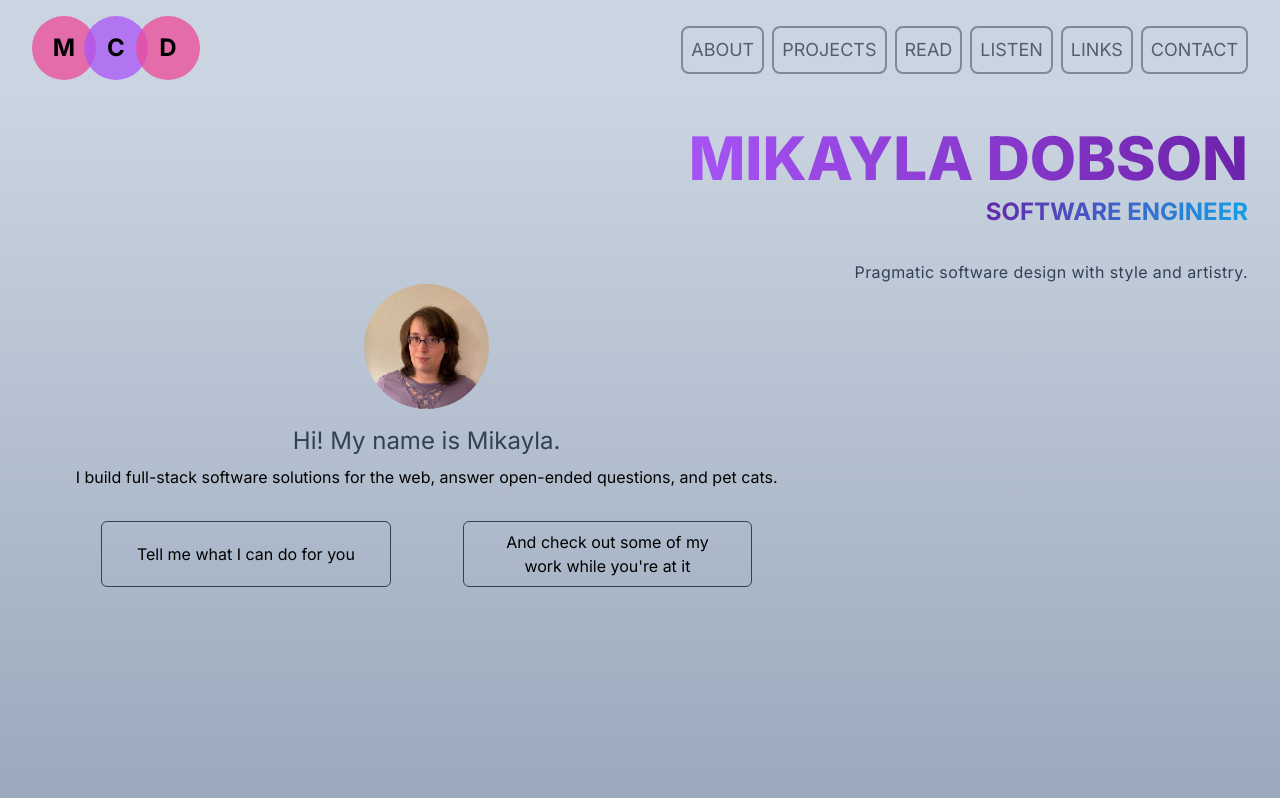
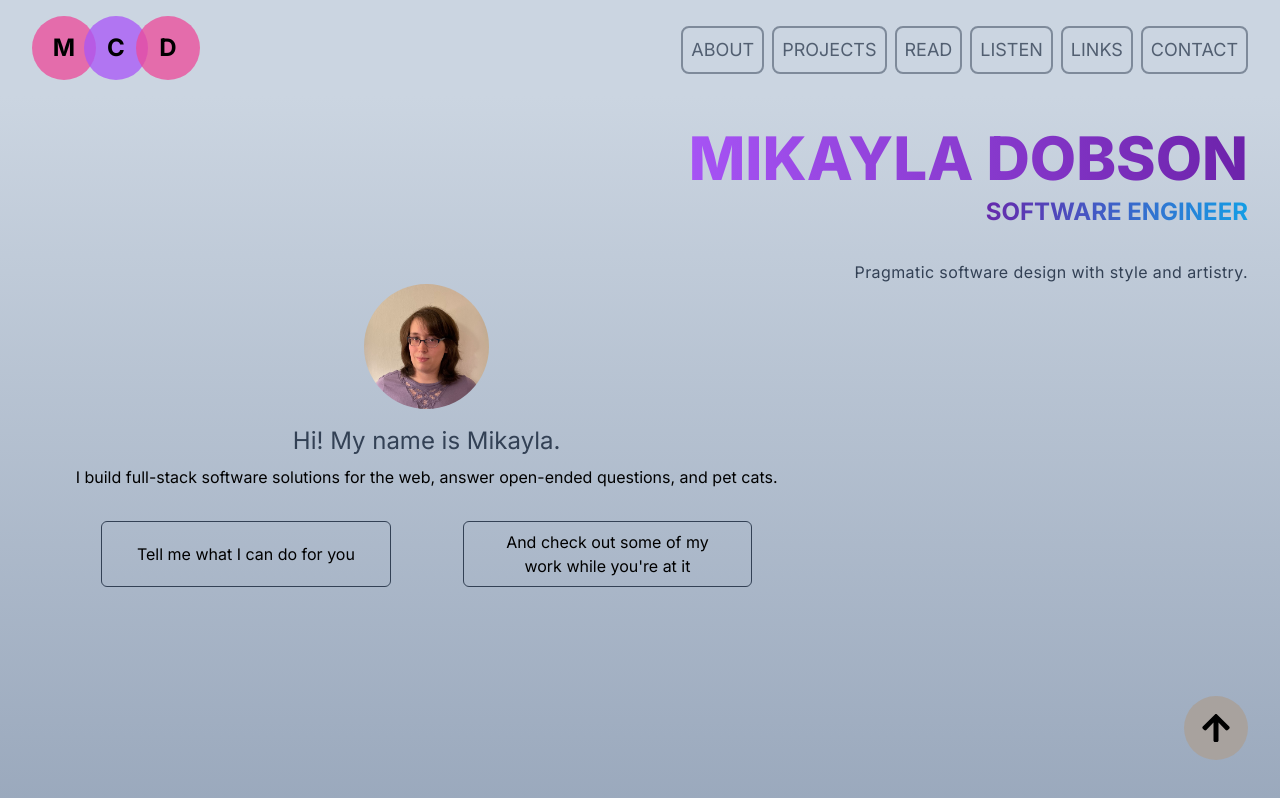
Before and after one commit to innocuous-symmetry/mikayla-dobson-dev, a Next.js app: page / in a window 1280 px wide. Shown: the top 798 px of the page. Built offline with nearby package versions, Linux system fonts and the light colour scheme.

Commit message:
building out audio playback component

```diff
--- a/app/layout.tsx
+++ b/app/layout.tsx
@@ -3,6 +3,7 @@ import './globals.css'
 import Head from 'next/head'
 import Navbar from '@/components/Navbar'
 import { Inter, Besley, Cabin } from 'next/font/google'
+import { AudioProvider } from '@/hooks/useAudio'
 
 export const inter = Inter({ subsets: ['latin'] })
 export const besley = Besley({ subsets: ['latin'] })
@@ -18,11 +19,13 @@ export default function RootLayout({ children }: { children: React.ReactNode })
           <link rel="icon" href="/favicon.ico" />
         </Head>
         <body className={inter.className}>
+          <AudioProvider>
             <Navbar />
             <div>
               <div id="navbar-spacer" className="h-[6rem] w-full bg-slate-300 dark:bg-black " />
               {children}
             </div>
+          </AudioProvider>
         </body>
       </html>
   )
--- a/app/listen/[collectionid]/page.tsx
+++ b/app/listen/[collectionid]/page.tsx
@@ -1,4 +1,4 @@
-import { AudioGallery } from "@/components/Audio/AudioGallery";
+import { AudioGallery } from "@/components/Music/AudioGallery";
 import NotFound from "@/components/NotFound";
 import MusicController from "@/server/controllers/music.controller";
 import { S3Service } from "@/server/s3";
--- a/app/listen/page.tsx
+++ b/app/listen/page.tsx
@@ -1,4 +1,4 @@
-import FullMusicList from "@/components/Audio/FullMusicList";
+import FullMusicList from "@/components/Music/FullMusicList";
 import MusicController from "@/server/controllers/music.controller";
 import { Suspense } from "react";
 
--- /dev/null
+++ b/components/Music/AudioPlayer/_Button.tsx
@@ -0,0 +1,16 @@
+type ButtonProps = {
+    children: React.ReactNode;
+    conditionalExp: string;
+    onClick: (...args: []) => void;
+    disabled?: boolean
+}
+
+export function _Button({ children, conditionalExp, onClick, disabled=false }: ButtonProps) {
+    return (
+        <button disabled={disabled} onClick={onClick} className={
+            conditionalExp + " transition-all duration-700 rounded-full bg-stone-400 border-black h-16 w-16 flex flex-col items-center justify-center"
+        }>
+            { children }
+        </button>
+    )
+}
--- /dev/null
+++ b/components/Music/AudioPlayer/index.tsx
@@ -0,0 +1,57 @@
+'use client';
+
+import useAudio from "@/hooks/useAudio";
+import { FaArrowDown, FaArrowUp, FaPause, FaPlay } from "react-icons/fa";
+import { useCallback } from "react";
+import { _Button } from "./_Button";
+import Link from "@/components/ui/Link";
+
+export default function AudioPlayer() {
+    const { isPlaying, isOpen, currentTrack, setIsPlaying, setIsOpen } = useAudio();
+
+    const changePlayState = useCallback(() => {
+        if (!currentTrack) {
+            setIsPlaying(false);
+            return;
+        }
+
+        setIsPlaying(!isPlaying);
+    }, [currentTrack, isPlaying, setIsPlaying])
+
+    return (
+        <div id="audio-player-panel" className={`${isOpen ? "bg-stone-300 border-black dark:bg-black dark:border-stone-300 text-black dark:text-stone-300 " : "bg-opacity-0 "} fixed bottom-0 right-0 flex items-center justify-between w-1/2 h-36 rounded-tl-xl z-0 transition-all duration-700 px-8`}>
+            {/* track info, if it is set */}
+            <div className="flex flex-col">
+                { !isOpen ? null : currentTrack ? (
+                    <>
+                    <h3>{currentTrack.name}</h3>
+                    <p>{currentTrack.artist ?? "(no artist listed)"} - {currentTrack.year ?? "(no year listed)"}</p>
+                    </>
+                ) : (
+                    <>
+                    <p className="text-white text-opacity-80">No track selected</p>
+                    <Link href="/listen">Browse works I have available for streaming!</Link>
+                    </>
+                )}
+            </div>
+
+            <div id="audio-panel-actions" className="flex items-center justify-end">
+                {/* conditionally-rendered button to close audio player once it's open */}
+                <_Button disabled={!currentTrack} conditionalExp={isOpen ? "opacity-100 translate-y-0 mr-4 " : "opacity-0 translate-y-32 mr-4 "} onClick={changePlayState}>
+                    { isPlaying
+                        ? <FaPause className="h-8 w-8 text-black" />
+                        : <FaPlay className="h-8 w-8 text-black" />
+                    }
+                </_Button>
+
+                <_Button onClick={() => setIsOpen(!isOpen)} conditionalExp={isOpen ? "right-36" : "right-12"}>
+                    { isOpen
+                        ? <FaArrowDown className="h-8 w-8 text-black" />
+                        : <FaArrowUp className="h-8 w-8 text-black" />
+                    }
+                </_Button>
+            </div>
+
+        </div>
+    )
+}
--- a/components/Audio/FullMusicList.tsx
+++ b/components/Music/FullMusicList.tsx
@@ -1,6 +1,7 @@
 'use client';
 import { MusicStreamingEntry } from "@/server/db/schema";
 import { Maybe } from "@/util/helpers";
+import Link from "../ui/Link";
 
 export default function FullMusicList({ allResults }: { allResults?: Maybe<Partial<MusicStreamingEntry>[]> }) {
     return (
@@ -9,7 +10,7 @@ export default function FullMusicList({ allResults }: { allResults?: Maybe<Parti
             ? allResults.map((result, idx) => {
                 return (
                     <div key={idx}>
-                        <a href={`/listen/${result.id}`}>{result.name}</a>
+                        <Link href={`/listen/${result.id}`}>{result.name}</Link>
                     </div>
                 )
             }) : <p>No music available for streaming.</p>
--- a/components/Navbar/index.tsx
+++ b/components/Navbar/index.tsx
@@ -4,6 +4,8 @@ import { InlineLogo, useColorShift } from './logo'
 import { useEffect, useState } from 'react';
 import { RxActivityLog } from "react-icons/rx";
 import { NavbarButton } from '../ui/Button';
+import useAudio from '@/hooks/useAudio';
+import AudioPlayer from '../Music/AudioPlayer/index';
 
 const SHIFT_INTERVAL = 3000;
 
@@ -68,6 +70,7 @@ export default function Navbar() {
                 <p className='text-lg text-right text-white text-opacity-80 hover:text-opacity-100 uppercase p-2 border-opacity-50 hover:border-opacity-75'>Contact</p>
             </Link>
         </div>
+        <AudioPlayer />
         </>
     )
 }
--- /dev/null
+++ b/components/ui/Link.tsx
@@ -0,0 +1,5 @@
+import { default as NextLink } from "next/link";
+
+export default function Link({ children, href }: { children: React.ReactNode, href: string }) {
+    return <NextLink className="dark:text-white dark:hover:text-violet-200 dark:active:text-white text-black hover:text-violet-950 active:text-black" href={href}>{children}</NextLink>
+}
--- /dev/null
+++ b/hooks/useAudio.tsx
@@ -0,0 +1,74 @@
+'use client';
+import { MusicStreamingEntry } from "@/server/db/schema";
+import { createContext, createRef, useCallback, useContext, useRef, useState } from "react";
+
+type AudioContextType = {
+    // boolean properties
+    isPlaying: boolean;
+    setIsPlaying: (isPlaying: boolean) => void;
+    isOpen: boolean;
+    setIsOpen: (isOpen: boolean) => void;
+
+    // track properties
+    /** @deprecated */
+    duration: number;
+    volume: number;
+    setVolume: (volume: number) => void;
+    currentTime: number;
+    setCurrentTime: (currentTime: number) => void;
+    handleTrackChange: (audioSource: string, track: MusicStreamingEntry) => void;
+
+    // identifiers
+    currentTrack?: MusicStreamingEntry;
+}
+
+const initialContext: AudioContextType = {
+    isPlaying: false,
+    setIsPlaying: () => {},
+    isOpen: false,
+    setIsOpen: () => {},
+    volume: 0.5,
+    setVolume: () => {},
+    duration: 0,
+    currentTime: 0,
+    setCurrentTime: () => {},
+    currentTrack: undefined,
+    handleTrackChange: () => {},
+}
+
+const AudioContext = createContext<AudioContextType>(initialContext);
+
+const AudioProvider = ({ children }: { children: React.ReactNode }) => {
+    const [currentTrack, setCurrentTrack] = useState<MusicStreamingEntry>();
+    const [audioSource, setAudioSource] = useState<string>();
+    const [isPlaying, setIsPlaying] = useState(false);
+    const [isOpen, setIsOpen] = useState(false);
+    const [volume, setVolume] = useState(0.5);
+    const [duration, setDuration] = useState(0);
+    const [currentTime, setCurrentTime] = useState(0);
+
+    const audioRef = createRef<HTMLAudioElement>();
+
+    const handleTrackChange = useCallback((audioSource: string, track: MusicStreamingEntry) => {
+        setCurrentTrack(track);
+        setAudioSource(audioSource);
+        setIsPlaying(true);
+    }, [])
+
+    return (
+        <AudioContext.Provider value={{
+            currentTrack, isOpen, isPlaying, volume, duration, currentTime,
+            setCurrentTime, setIsOpen, handleTrackChange, setIsPlaying, setVolume
+        }}>
+            {children}
+            <audio className="hidden" style={{ display: "none" }} ref={audioRef} controls autoPlay={isPlaying} src={audioSource} />
+        </AudioContext.Provider>
+    )
+}
+
+export default function useAudio() {
+    return useContext(AudioContext);
+}
+
+export { AudioProvider, AudioContext }
+export type { AudioContextType }
```
Also changed, not shown: components/Music/AudioGallery.tsx (renamed from components/Audio/AudioGallery.tsx), components/Music/AudioTrack.tsx (renamed from components/Audio/AudioTrack.tsx), 1 other file (tests, documents, lock files or other folders). Lines whose indentation alone changed are shown as unchanged.
